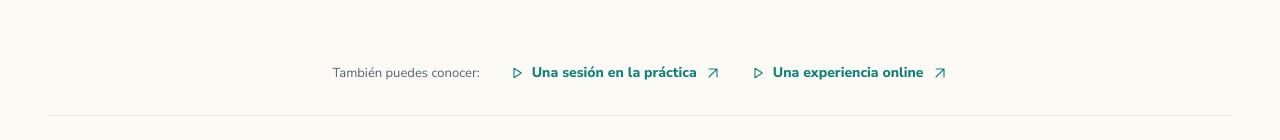
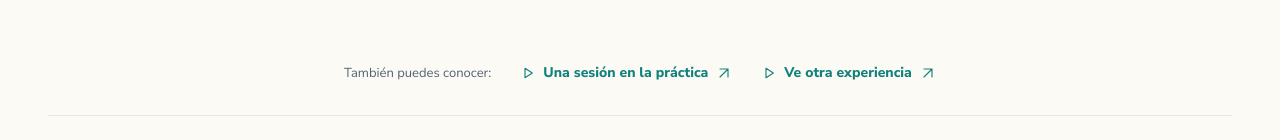
Before and after one commit to randolfserge-dev/VeoSite, a plain HTML site: page index.html in a window 1280 px wide. Shown: the part 3140-3280 px from the top of the page. Drawn offline with Linux system fonts and the light colour scheme.

Commit message:
edicion de texto

```diff
--- a/index.html
+++ b/index.html
@@ -182,7 +182,7 @@
           <article class="testimonial-card"><button class="testimonial-video" type="button" data-video="assets/videos/testimonio-jessica.mp4" data-title="Jessica · Su experiencia con VEO" aria-label="Reproducir el testimonio de Jessica"><img src="assets/images/thumbnails/testimonio-jessica.webp" alt="Fotograma del video sobre la experiencia de la familia de Jessica." width="600" height="694" loading="lazy"><span class="video-duration">1:07</span><span class="testimonial-play pink-play"><svg class="icon" aria-hidden="true"><use href="assets/images/icons.svg#play"/></svg></span></button><div class="testimonial-caption"><span class="testimonial-category">LA MIRADA DE UNA MAMÁ</span><h3>Jessica</h3><p>Una conversación sobre su proceso en familia.</p><button type="button" class="text-link" data-video="assets/videos/testimonio-jessica.mp4" data-title="Jessica · Su experiencia con VEO">Escuchar su experiencia <svg class="icon" aria-hidden="true"><use href="assets/images/icons.svg#arrow-up"/></svg></button></div></article>
           <article class="testimonial-card"><button class="testimonial-video" type="button" data-video="assets/videos/testimonio-valentina-monica.mp4" data-title="Mónica y Valentina · Su experiencia con VEO" aria-label="Reproducir el testimonio de Mónica y Valentina"><img src="assets/images/thumbnails/testimonio-valentina-monica.webp" alt="Mónica y Valentina conversan sobre su experiencia." width="760" height="676" loading="lazy"><span class="video-duration">1:17</span><span class="testimonial-play green-play"><svg class="icon" aria-hidden="true"><use href="assets/images/icons.svg#play"/></svg></span></button><div class="testimonial-caption"><span class="testimonial-category">UN CAMINO COMPARTIDO</span><h3>Mónica y Valentina</h3><p>Su experiencia, con sus propias palabras.</p><button type="button" class="text-link" data-video="assets/videos/testimonio-valentina-monica.mp4" data-title="Mónica y Valentina · Su experiencia con VEO">Escuchar su experiencia <svg class="icon" aria-hidden="true"><use href="assets/images/icons.svg#arrow-up"/></svg></button></div></article>
         </div>
-        <div class="more-experiences"><span>También puedes conocer:</span><button type="button" data-video="assets/videos/testimonio-demostracion-nena.mp4" data-title="Una sesión de VEO en la práctica"><svg class="icon" viewBox="0 0 24 24" aria-hidden="true"><path d="m9 5 11 7-11 7V5Z"/></svg>Una sesión en la práctica <svg class="icon" viewBox="0 0 24 24" aria-hidden="true"><path d="M6 18 18 6M6 6h12v12"/></svg></button><button type="button" data-video="assets/videos/testimonio-online-nicole-patricia.mp4" data-title="Nicole y Patricia · Una experiencia online"><svg class="icon" viewBox="0 0 24 24" aria-hidden="true"><path d="m9 5 11 7-11 7V5Z"/></svg>Una experiencia online <svg class="icon" viewBox="0 0 24 24" aria-hidden="true"><path d="M6 18 18 6M6 6h12v12"/></svg></button></div>
+        <div class="more-experiences"><span>También puedes conocer:</span><button type="button" data-video="assets/videos/testimonio-demostracion-nena.mp4" data-title="Una sesión de VEO en la práctica"><svg class="icon" viewBox="0 0 24 24" aria-hidden="true"><path d="m9 5 11 7-11 7V5Z"/></svg>Una sesión en la práctica <svg class="icon" viewBox="0 0 24 24" aria-hidden="true"><path d="M6 18 18 6M6 6h12v12"/></svg></button><button type="button" data-video="assets/videos/testimonio-online-nicole-patricia.mp4" data-title="Nicole y Patricia · Una experiencia online"><svg class="icon" viewBox="0 0 24 24" aria-hidden="true"><path d="m9 5 11 7-11 7V5Z"/></svg>Ve otra experiencia <svg class="icon" viewBox="0 0 24 24" aria-hidden="true"><path d="M6 18 18 6M6 6h12v12"/></svg></button></div>
         <p class="experiences-note">Cada experiencia es personal. El proceso y los avances dependen de las necesidades de cada niño.</p>
       </div>
     </section>
```
